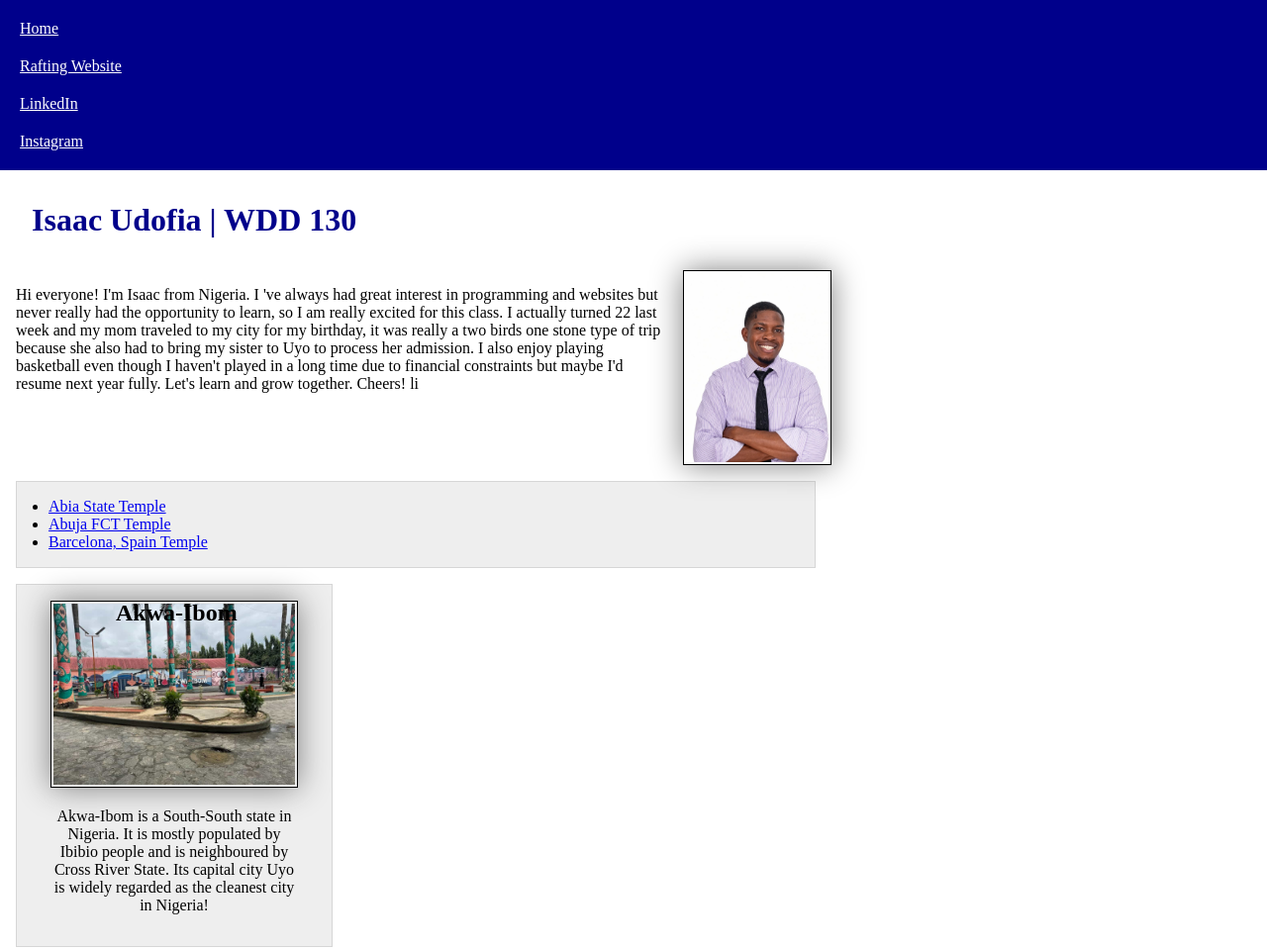
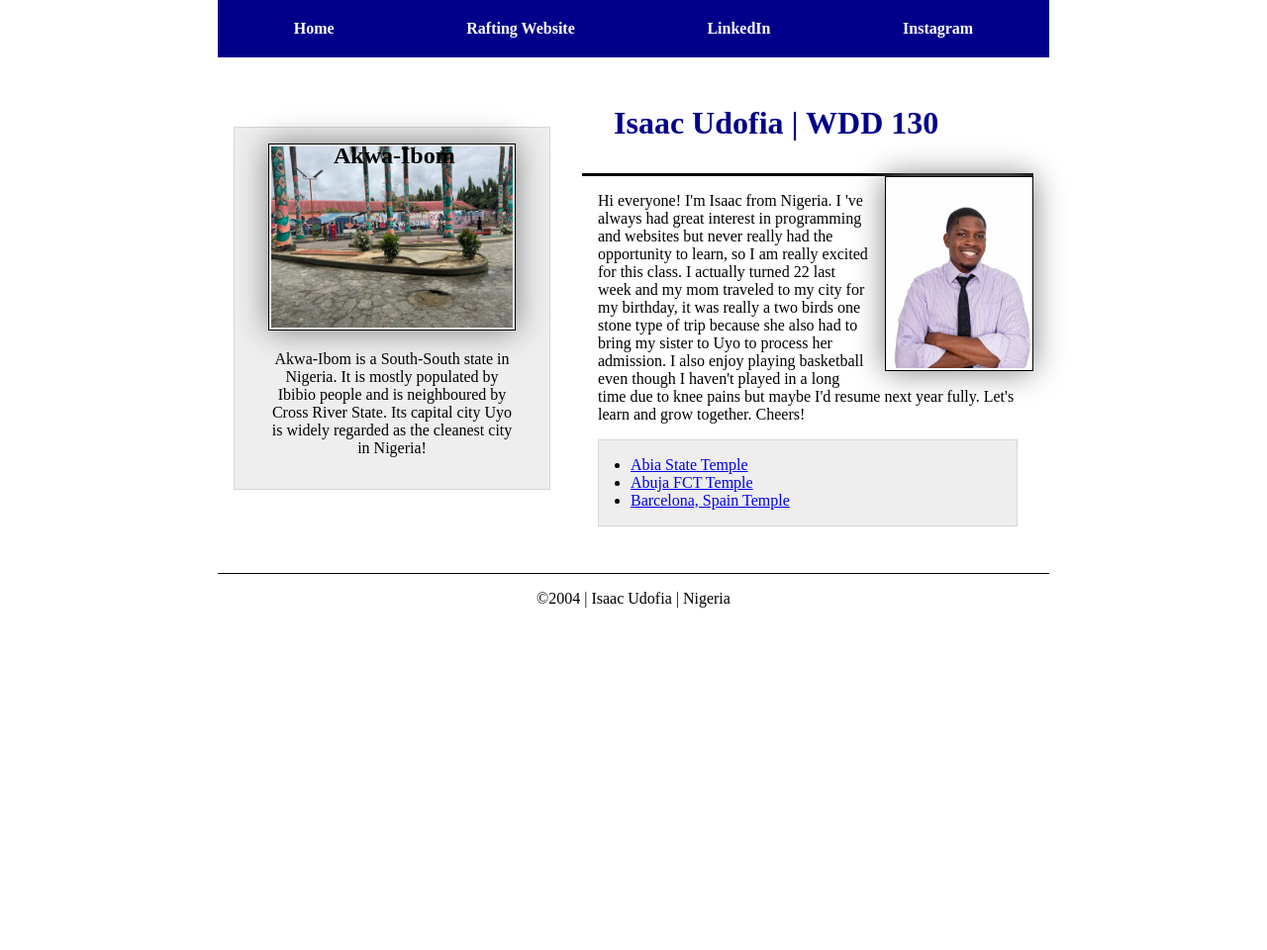
Before and after one commit to DA-IsaacUdofia/wdd130, a plain HTML site: page index.html in a window 1280 px wide. Shown: the top 960 px of the page at 99% size. After the commit the page ends 800 px from the top, so only its background shows below. Drawn offline with Linux system fonts and the light colour scheme.

Commit message:
homepage week 4

```diff
--- a/index.html
+++ b/index.html
@@ -20,21 +20,24 @@
             <a href="https://www.instagram.com/is.aa_c/">Instagram</a>
         </nav>
     </header>
+    <div class="grid">
         <main>
             <h1>Isaac Udofia | WDD 130</h1>
             <img src="images/profile.jpg" alt="Hello, my name is Isaac Udofia" width="200">
-        <p>Hi everyone! I'm Isaac from Nigeria. I 've always had great interest in programming and websites but never really had the opportunity to learn, so I am really excited for this class. I actually turned 22 last week and my mom traveled to my city for my birthday, it was really a two birds one stone type of trip because she also had to bring my sister to Uyo to process her admission. I also enjoy playing basketball even though I haven't played in a long time due to financial constraints but maybe I'd resume next year fully. Let's learn and grow together. Cheers! li</p>
+            <p>Hi everyone! I'm Isaac from Nigeria. I 've always had great interest in programming and websites but never really had the opportunity to learn, so I am really excited for this class. I actually turned 22 last week and my mom traveled to my city for my birthday, it was really a two birds one stone type of trip because she also had to bring my sister to Uyo to process her admission. I also enjoy playing basketball even though I haven't played in a long time due to knee pains but maybe I'd resume next year fully. Let's learn and grow together. Cheers! </p>
             <ul class="box indent">
                 <li><a href="https://www.churchofjesuschrist.org/temples/details/aba-nigeria-temple?lang=eng" target="_blank">Abia State Temple</a></li>
                 <li><a href="https://www.churchofjesuschrist.org/temples/details/abuja-nigeria-temple?lang=eng" target="_blank">Abuja FCT Temple</a></li>
                 <li><a href="https://www.churchofjesuschrist.org/temples/details/barcelona-spain-temple?lang=eng" target="_blank">Barcelona, Spain Temple</a></li>
             </ul>
         </main>
+
         <aside class="box">
             <h2>Akwa-Ibom</h2>
             <img src="akwaibom2.jpg" alt="Akwa-Ibom, Nigeria">
             <p>Akwa-Ibom is a South-South state in Nigeria. It is mostly populated by Ibibio people and is neighboured by Cross River State. Its capital city Uyo is widely regarded as the cleanest city in Nigeria!</p>
         </aside>
+    </div>
     <footer>
         <p>&copy;2004 | Isaac Udofia | Nigeria</p>
     </footer>
--- a/styles/styles.css
+++ b/styles/styles.css
@@ -2,6 +2,13 @@
     margin: 0;
     padding: 0;
     box-sizing: border-box;
+}
+
+header,
+footer,
+.grid {
+    max-width: 840px;
+    margin: 0 auto;
 }
 
 body {
@@ -17,17 +24,24 @@ body {
 nav {
     background-color: darkblue;
     padding: 10px;
+    display: flex;
+    justify-content: space-around;
+    align-items: center;
 }
 
 nav a {
     color: white;
     display: block;
     padding: 10px;
+    text-decoration: none;
+    font-size: 1.2 rem;
+    font-weight: 700;
 }
 
 h1 {
     color: darkblue;
     padding: 2rem;
+    border-bottom: solid #000;
 }
 
 img {
@@ -97,3 +111,20 @@ footer {
 .indent {
     padding-left: 2rem;
 }
+
+.grid {
+    display: grid;
+    align-items: center;
+}
+
+main {
+    grid-column: 2/3;
+    margin: 1rem;
+}
+
+aside {
+    width: 20rem;
+    position: relative;
+    grid-column: 1/2;
+    grid-row: 1/2;
+}
--- a/week04/styles/layout-exercises.css
+++ b/week04/styles/layout-exercises.css
@@ -23,19 +23,21 @@ div {
 
 .flex {
     background-color: #aba;
-    /* write declarations here */
-
+    display: flex;
+    align-items: center;
+    justify-content: center;
 }
 
 .grid {
     background-color: #abb;
-    /* write declarations here */
-
+    display: grid;
+    place-items: center;
 }
 
 .container2 {
-    /* write declarations here */
-
+    display: flex;
+    flex-wrap: wrap;
+    justify-content: space-around;
 }
 
 .two {
@@ -44,12 +46,13 @@ div {
 }
 
 .container3 {
-    /* write declarations here */
+    display: grid;
+    grid-template-columns: 1fr 1fr 1fr;
 
 }
 
 .columns-3 {
-    /* write declaration here */
+    grid-column: 1/4;
 
 }
 
```
Also changed, not shown: week04/styles/flexbox-menu.css (+6 -2 lines), week04/styles/flexbox.css (+5 -2 lines). Lines whose indentation alone changed are shown as unchanged.
